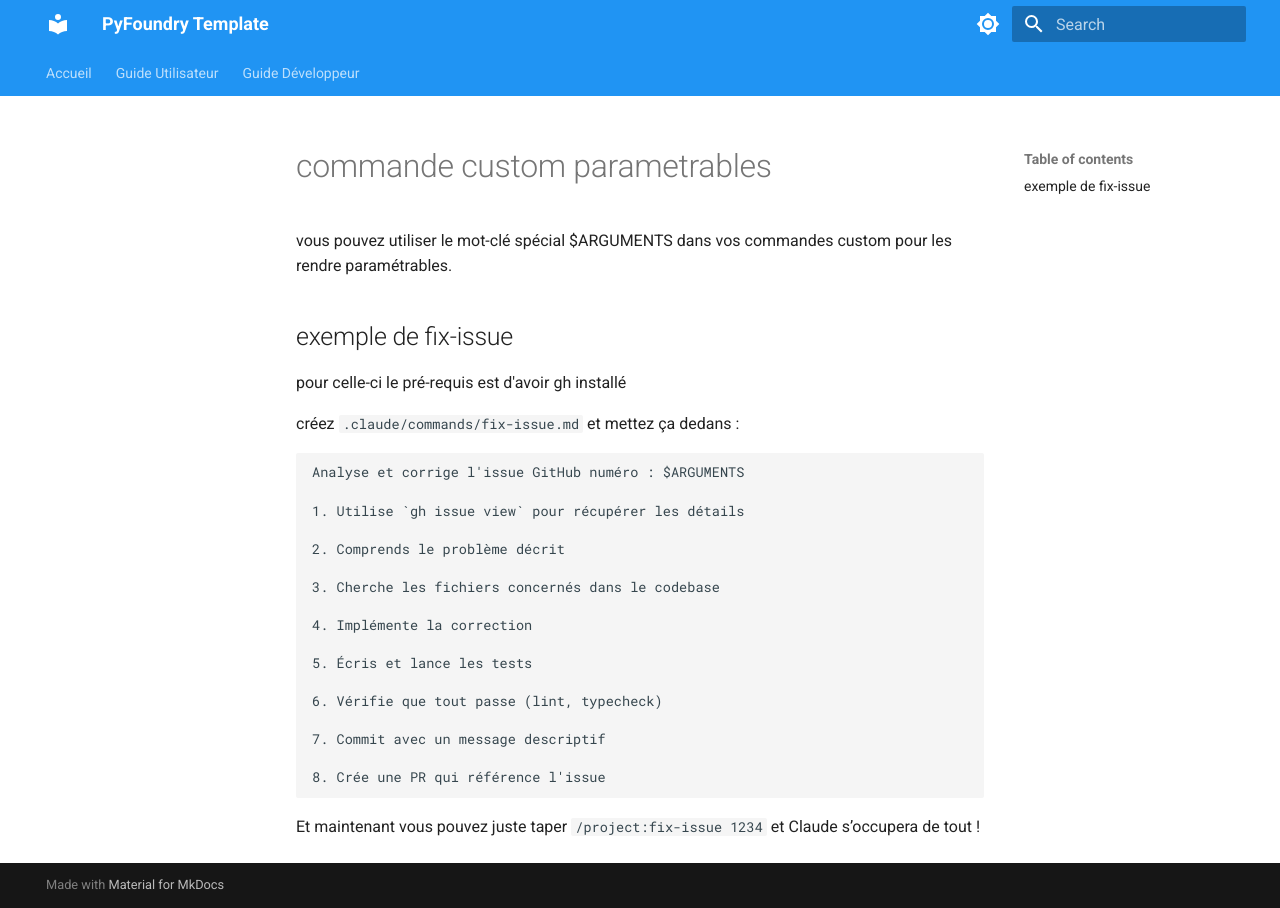
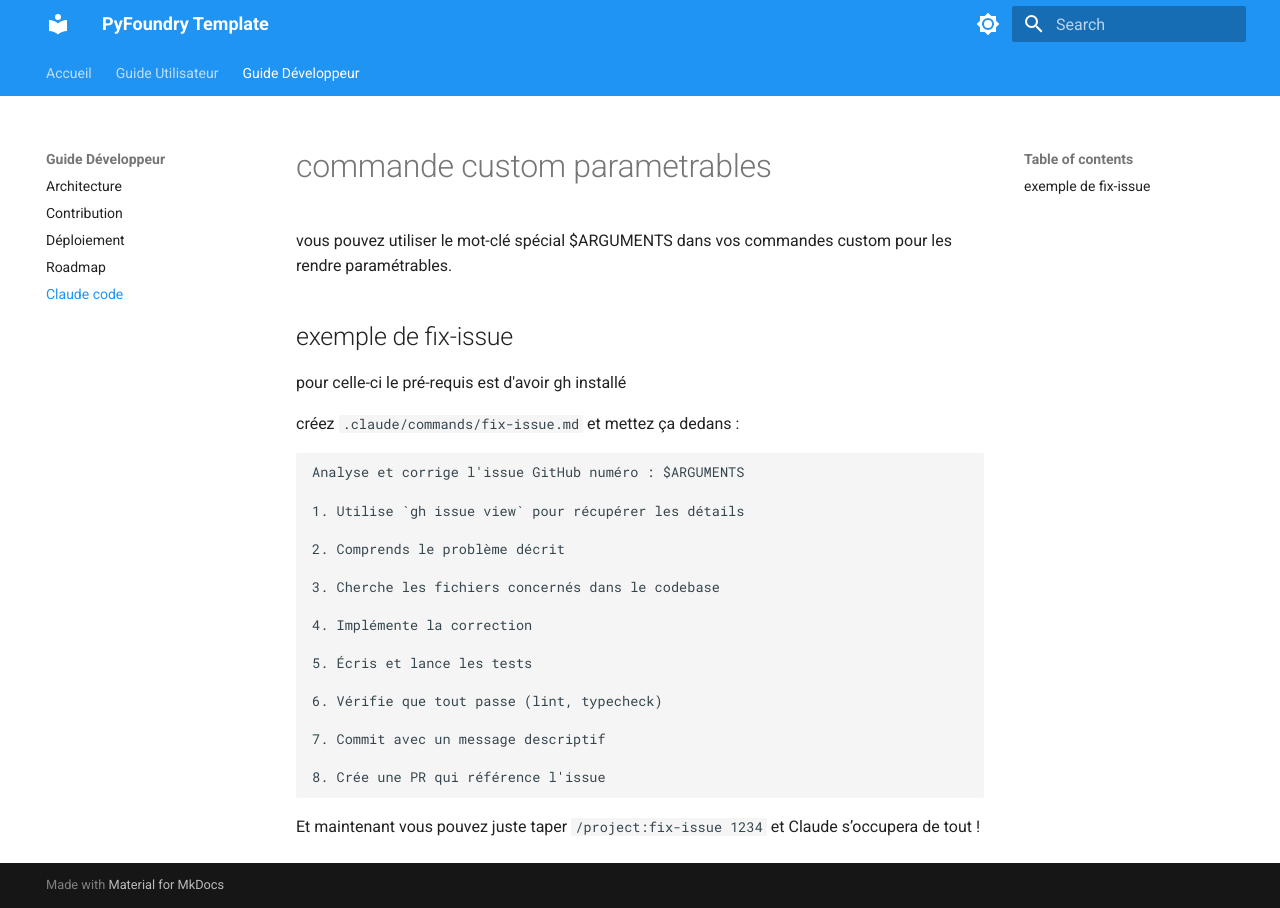
Before and after one commit to castorfou/PyFoundry, an MkDocs documentation site: the page built from docs/dev/claude-code.md, in a window 1280 px wide. Built offline with MkDocs 1.6.1 and Material for MkDocs 9.7.7, drawn with Linux system fonts in a browser that asks for light colours; some of the changed lines change nothing that is shown.

Commit message:
fixed path

```diff
--- a/mkdocs.yml
+++ b/mkdocs.yml
@@ -33,12 +33,12 @@ nav:
     - Utilisation: user/usage.md
     - Structure: user/structure.md
     - "Nouveautés v0.2": user/v0.2-features.md
-    - Claude code: user/claude-code.md
   - Guide Développeur:
     - Architecture: dev/architecture.md
     - Contribution: dev/contributing.md
     - Déploiement: dev/deployment.md
     - Roadmap: dev/roadmap.md
+    - Claude code: dev/claude-code.md
 
 markdown_extensions:
   - admonition
```
